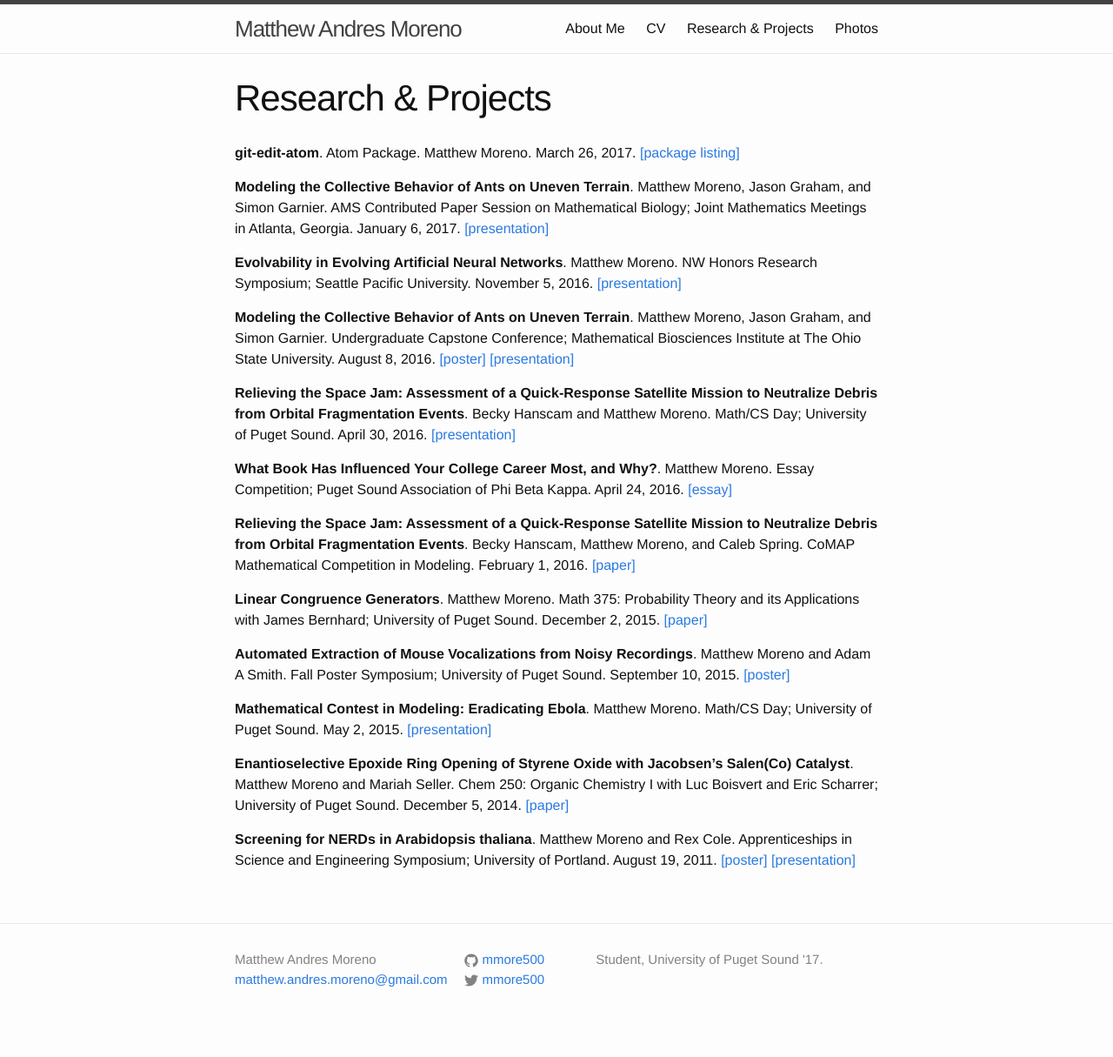
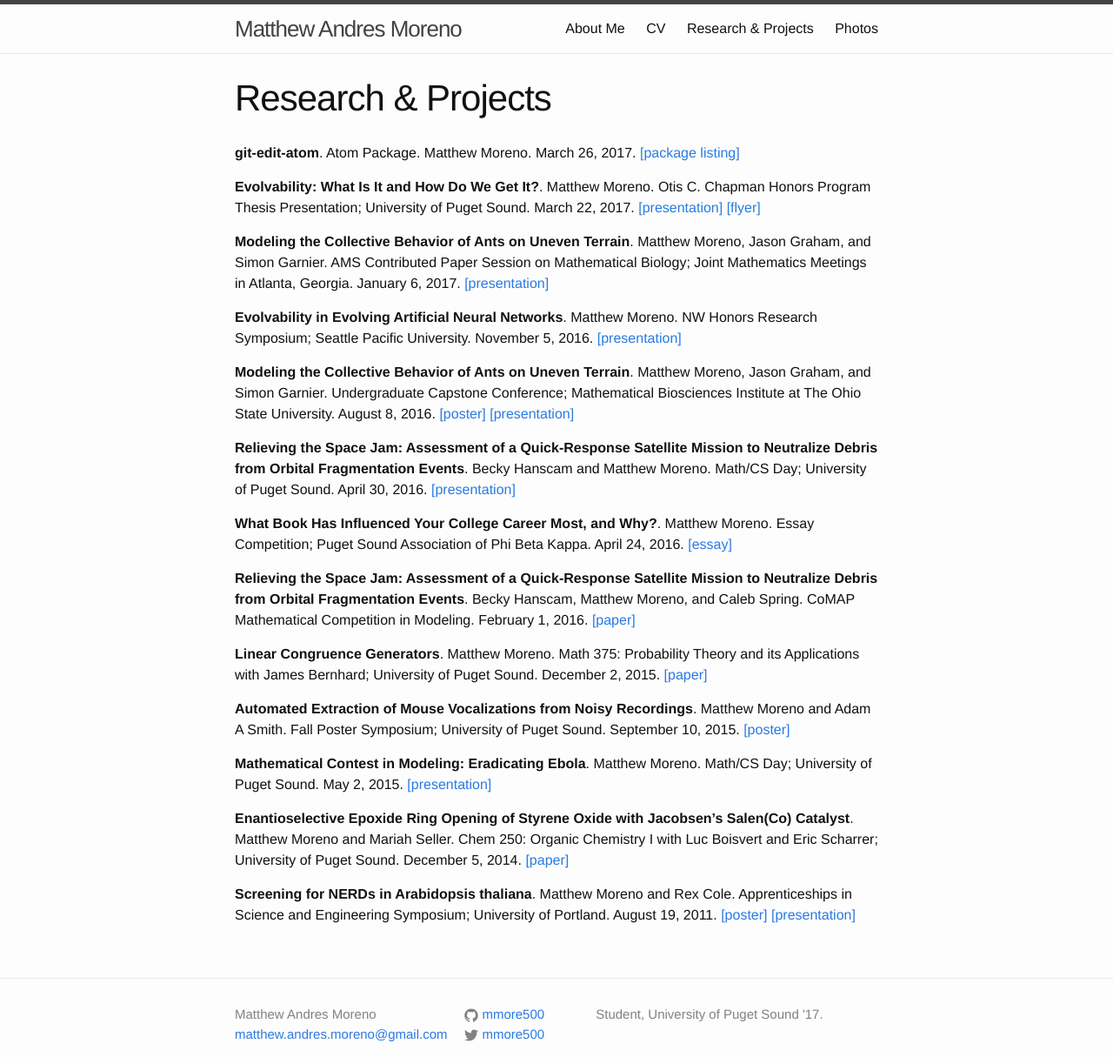
Before and after one commit to mmore500/mmore500.github.io, a Jekyll site: the page built from research.md, in a window 1280 px wide. Shown: the whole page at 87% size. Built offline with Jekyll 4.4.1, drawn with Linux system fonts in a browser that asks for light colours; before the commit the page ends 1152 px from its top, so only the background shows below that.

Commit message:
Add honors thesis presentation to projects
The presentation and flyer pdfs were also added to the resources.

```diff
--- a/research.md
+++ b/research.md
@@ -5,6 +5,8 @@ permalink: /research/
 ---
 
 **git-edit-atom**. Atom Package. Matthew Moreno. March 26, 2017. [[package listing]](https://atom.io/packages/git-edit-atom)
+
+**Evolvability: What Is It and How Do We Get It?**. Matthew Moreno. Otis C. Chapman Honors Program Thesis Presentation; University of Puget Sound. March 22, 2017. [[presentation]](/resources/march_22_2017_presentation.pdf) [[flyer]](/resources/march_22_2017_flyer.pdf)
 
 **Modeling the Collective Behavior of Ants on Uneven Terrain**. Matthew Moreno, Jason Graham, and Simon Garnier. AMS Contributed Paper Session on Mathematical Biology; Joint Mathematics Meetings in Atlanta, Georgia. January 6, 2017.  [[presentation]](/resources/january_6_2017.pdf)
 
```
Also changed, not shown: 2 other files.
